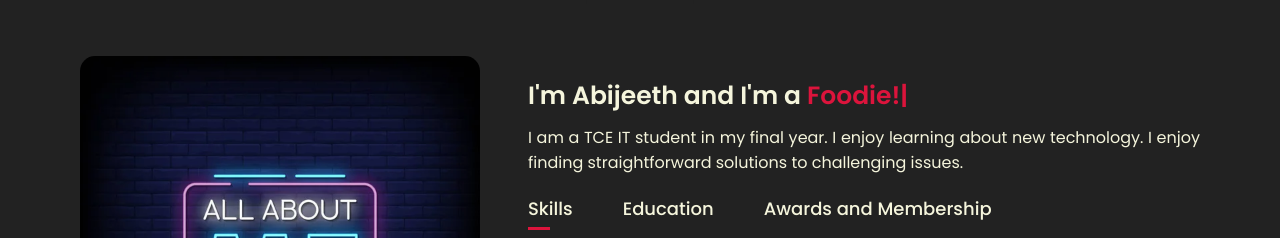
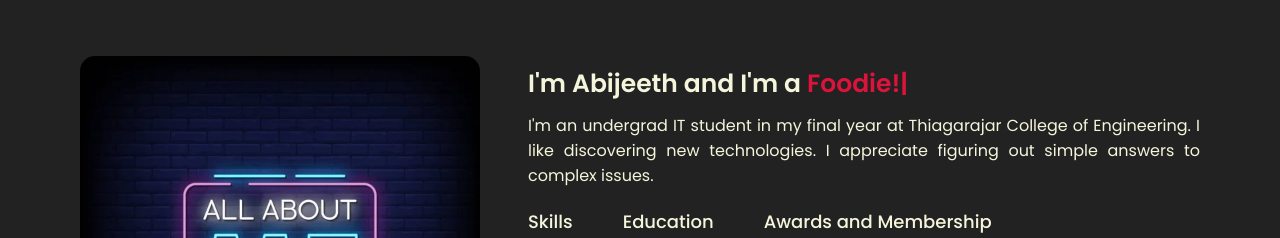
Before and after one commit to Abijeethvasra890/Personal-Portfolio-Website, a plain HTML site: page index.html in a window 1280 px wide. Shown: the part 970-1208 px from the top of the page. Drawn offline with nearby package versions, Linux system fonts and the light colour scheme.

Commit message:
Update index.html

```diff
--- a/index.html
+++ b/index.html
@@ -56,7 +56,7 @@
                 </div>
                 <div class="column right">
                     <div class="text">I'm Abijeeth and I'm a <span class="typing-2"></span></div>
-                    <p style="color: beige;">I am a TCE IT student in my final year. I enjoy learning about new technology. I enjoy finding straightforward solutions to challenging issues.</p>
+                    <p style="color: beige;">I'm an undergrad IT student in my final year at Thiagarajar College of Engineering. I like discovering new technologies. I appreciate figuring out simple answers to complex issues.</p>
                     <div class="tab-titles">
                         <p class="tab-links active-link" onclick="opentab('skillss')">Skills</p>
                         <p class="tab-links" onclick="opentab('education')">Education</p>
```
